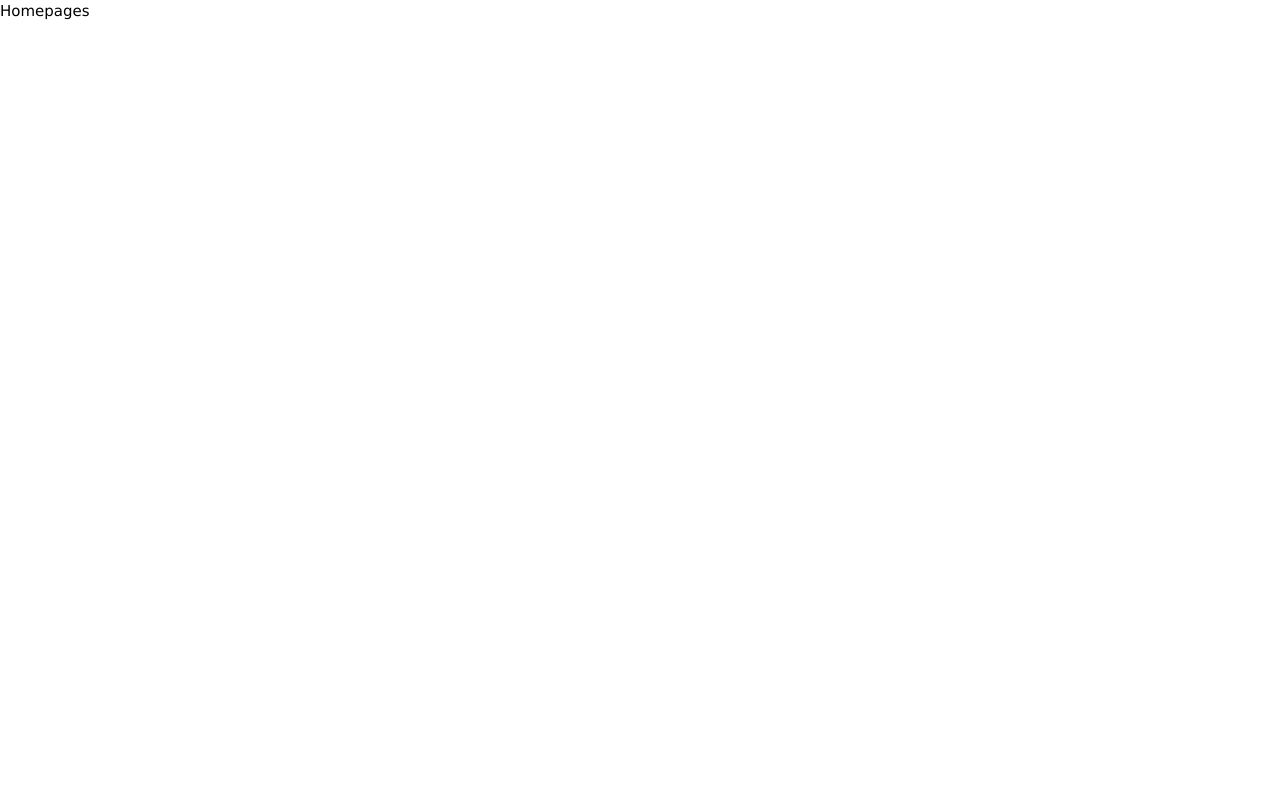
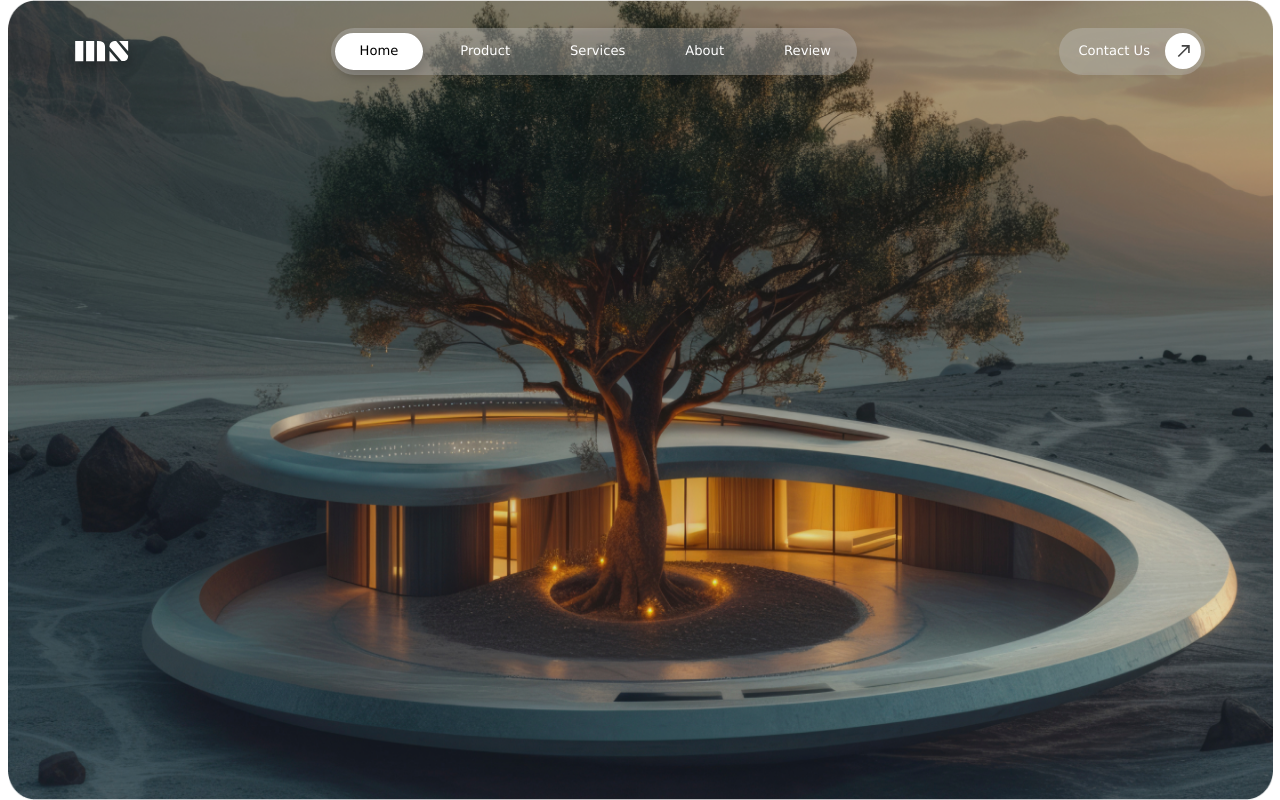
Before and after one commit to RereTooki/MS-Real-Estate-Landing, a React (Vite) app: page / in a window 1280 px wide. Built offline with nearby package versions, Linux system fonts and the light colour scheme.

Commit message:
done the nav bar

```diff
--- a/src/components/Homepage.tsx
+++ b/src/components/Homepage.tsx
@@ -1,8 +1,15 @@
 import React from "react";
 import "../App.css";
+import Landing from "./Landing";
 
 const Homepage = () => {
-  return <div>Homepages</div>;
+  return (
+    <>
+      <div className="">
+        <Landing />
+      </div>
+    </>
+  );
 };
 
 export default Homepage;
--- /dev/null
+++ b/src/components/Landing.tsx
@@ -0,0 +1,21 @@
+import React from "react";
+import "../App.css";
+import introImg from "../assets/images/Intro.png";
+import NavigationBar from "./NavigationBar";
+
+const Landing = () => {
+  return (
+    <>
+      <div className="h-[100vh] bsorder-4 border-black transition ease-in-out duration-500 delay-100">
+        <div className="">
+          <NavigationBar />
+        </div>
+        <div className="nxl:sborder-4 border-black border-double px-2 h-[100vh]">
+          <img className="w-full h-full" src={introImg} alt="background-img" />
+        </div>
+      </div>
+    </>
+  );
+};
+
+export default Landing;
--- /dev/null
+++ b/src/components/NavigationBar.tsx
@@ -0,0 +1,53 @@
+import React from "react";
+import logo from "../assets/icons/MS.svg";
+import arrow from "../assets/icons/arrow.svg";
+import "../App.css";
+
+const NavigationBar = () => {
+  return (
+    <>
+      <div className="w-full sborder-4 border-black px-20 absolute top-[3.5vh] ">
+        <div className="flex justify-between s">
+          <div className="sborder-4 ">
+            <img
+              className="w-full h-full drop-shadow-[3px_6px_5px_rgba(0,0,0,0.25)]"
+              src={logo}
+              alt="background-img"
+            />
+          </div>
+          <div className=" flex justify-between items-center gap-4 text-sm text-white px-[2px] hover:px-[4px] py-[3px] hover:scale-[1.02] backdrop-opacity-10  bg-white/20 backdrop-invert  rounded-full border-2 border-transparent transition ease-in-out duration-500 delay-10 cursor-pointer drop-shadow-[3px_6px_5px_rgba(0,0,0,0.25)]">
+            <div className="border-2 border-white bg-white backdrop-invert rounded-full text-black px-6 py-[7px] hover:scale-[1.04] transition ease-in-out duration-500 delay-50 ">
+              Home
+            </div>
+            <div className="hover:border-2 border-transparent rounded-full hover:text-black hover:backdrop-invert hover:bg-white px-6 py-[7px] hover:scale-[1.04] transition ease-in-out duration-500 delay-50">
+              Product
+            </div>
+            <div className="hover:border-2 border-transparent rounded-full hover:text-black hover:backdrop-invert hover:bg-white px-6 py-[7px] hover:scale-[1.04] transition ease-in-out duration-500 delay-50">
+              Services
+            </div>
+            <div className="hover:border-2 border-transparent rounded-full hover:text-black hover:backdrop-invert hover:bg-white px-6 py-[7px] hover:scale-[1.04] transition ease-in-out duration-500 delay-50">
+              About
+            </div>
+            <div className="hover:border-2 border-transparent rounded-full hover:text-black hover:backdrop-invert hover:bg-white px-6 py-[7px] hover:scale-[1.04] transition ease-in-out duration-500 delay-50">
+              Review
+            </div>
+          </div>
+          <div className=" flex justify-between items-center  text-sm text-white px-[2px] hover:px-[4px] py-[3px] hover:scale-[1.04] backdrop-opacity-10  bg-white/20 backdrop-invert  rounded-full border-2 border-transparent transition ease-in-out duration-500 delay-10 cursor-pointer drop-shadow-2xl">
+            <div className="rounded-full px-4 py-[7px] transition ease-in-out duration-500 delay-50">
+              Contact Us
+            </div>
+            <div className="border-4 border-white rounded-full p-2 bg-white">
+              <img
+                className="w-full h-full "
+                src={arrow}
+                alt="background-img"
+              />
+            </div>
+          </div>
+        </div>
+      </div>
+    </>
+  );
+};
+
+export default NavigationBar;
```
Also changed, not shown: src/assets/icons/arrow.svg (added), src/assets/images/Intro.png (added).
